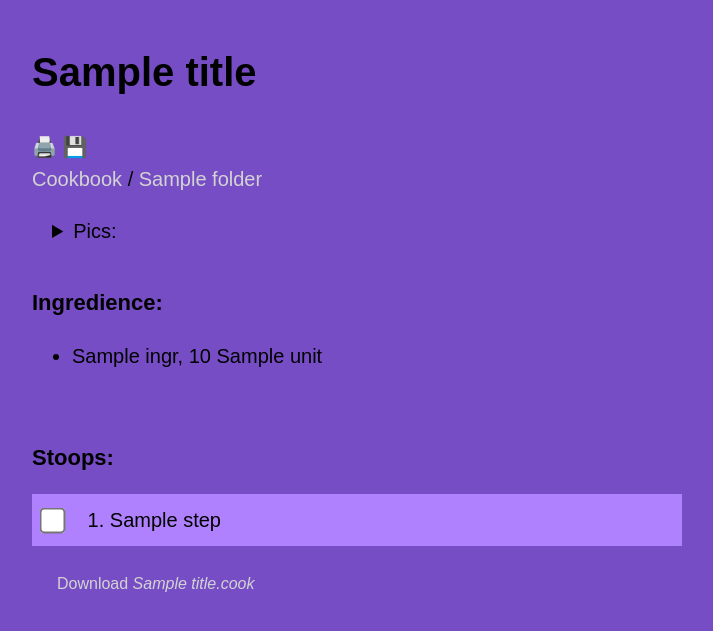
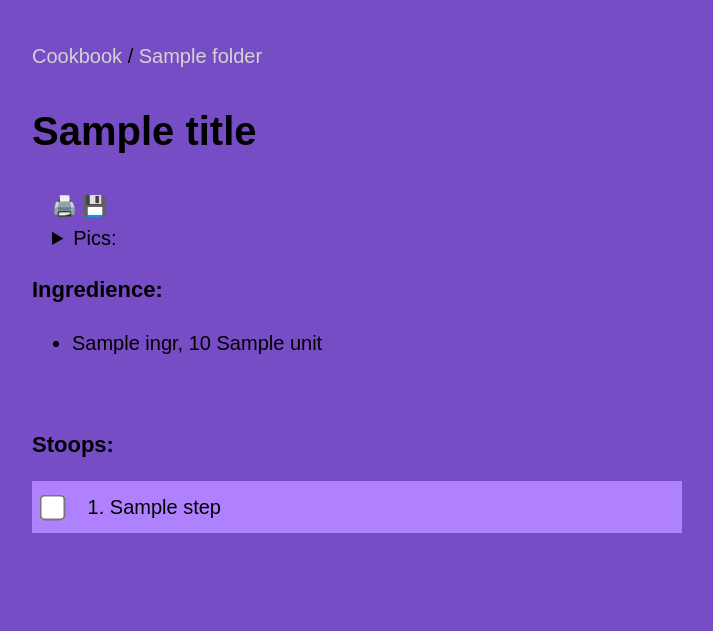
Before and after one commit to gardenrobot/cookbook, a Flask app: template templates/recipe.html in a window 1280 px wide. Shown: the top 631 px of the page, without its empty margins (283-996 px from the left). Run offline with Flask 3, Linux system fonts and the light colour scheme; the template is opened without the code that fills it: most values are stand-ins (such as "Sample title", 1, 10 or a date in 2020).

Commit message:
updated print/save ui

```diff
--- a/src/app.py
+++ b/src/app.py
@@ -168,7 +168,9 @@ def cook(path):
 
     joined_path = os.path.join(RECIPE_DIR, matching_path)
     with open(joined_path) as f:
-        return Response(f.read(), mimetype='text/plain')
+        response = Response(f.read(), mimetype='text/plain')
+    response.headers['Content-Disposition'] = 'attachment; filename=' + os.path.split(path)[1]
+    return response
 
 @app.get('/cookbook/<path:path>/')
 def recipe_and_folder(path):
--- a/static/styles.css
+++ b/static/styles.css
@@ -21,6 +21,8 @@ h2 {
 
 .linklist {
     box-sizing: border-box;
+    padding-left: 10px;
+    padding-right: 10px;
 }
 
 .linklist li {
@@ -82,10 +84,9 @@ h2 {
 }
 
 .images {
-    padding: 20px;
+    padding-left: 20px;
 }
 
-.cooklang_link {
-    font-size: 16px;
-    padding: 25px;
+.links {
+    padding-left: 20px;
 }
--- a/templates/recipe.html
+++ b/templates/recipe.html
@@ -11,16 +11,16 @@
     {% endif %}
 </head>
 <body>
-  <h1>{{title}}</h1>
-    <div class=links>
-        <span title="Printer-friendly view"><a href="{{printable_link}}">🖨️</a></span>
-        <span title="Download .cook file"><a href="{{cooklang_link}}">💾</a></span>
-    </div>
     <div class=tree>
         <span><a href=/cookbook/>Cookbook</a></span>
         {% for folder in parent_folders %}
         <span>/</span> <span><a href={{"../"*(parent_folders|length - loop.index)}}>{{folder}}</a></span>
         {% endfor %}
+    </div>
+  <h1>{{title}}</h1>
+    <div class=links>
+        <span title="Printer-friendly view"><a href="{{printable_link}}">🖨️</a></span>
+        <span title="Download .cook file"><a href="{{cooklang_link}}">💾</a></span>
     </div>
     {% if image %}
     <div class=images>
@@ -47,9 +47,6 @@
         </div>
         {% endfor %}
     </div>
-    <div class=cooklang_link>
-      <a href="/cookbook/{{cooklang_link}}">Download <i>{{title}}.cook</i></a>
-    </div>
 </body>
 <script type="text/javascript">
     // logic for checking off steps
```
Also changed, not shown: templates/folder.html (+6 -1 lines).
